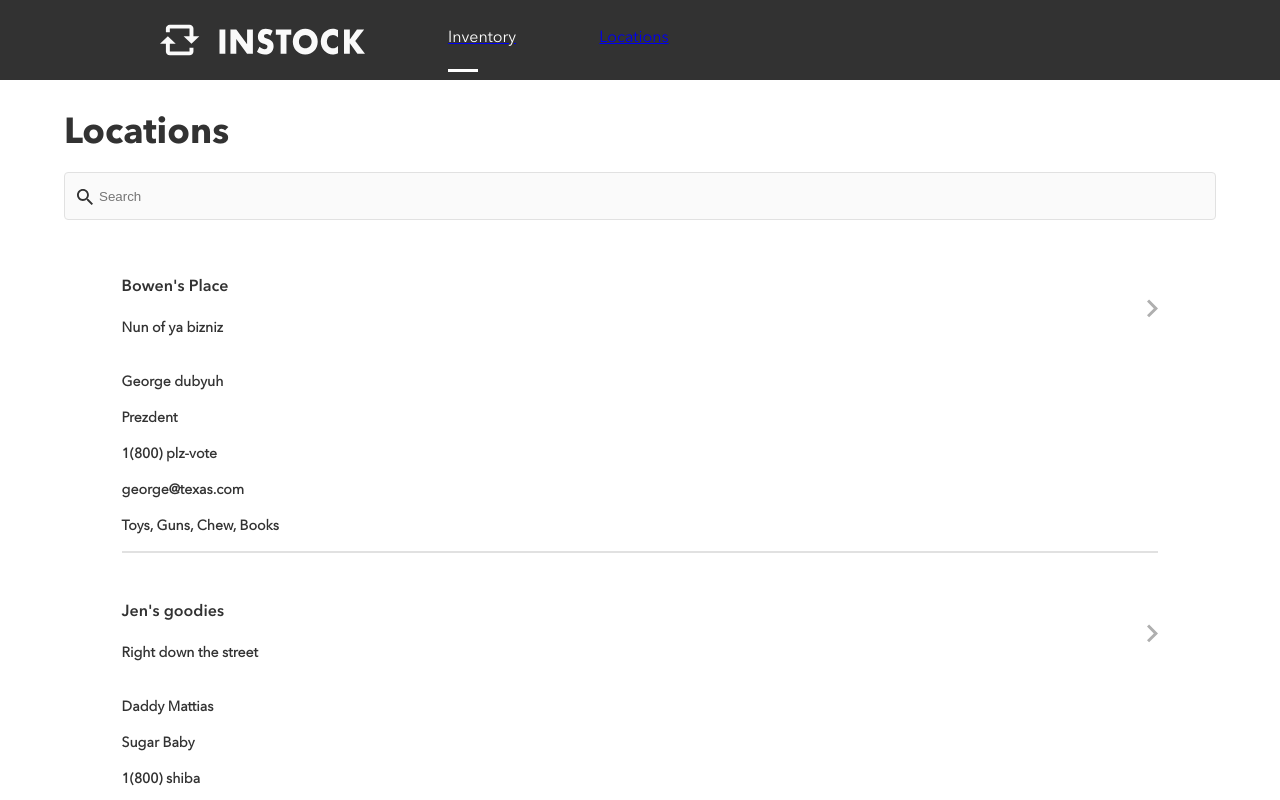
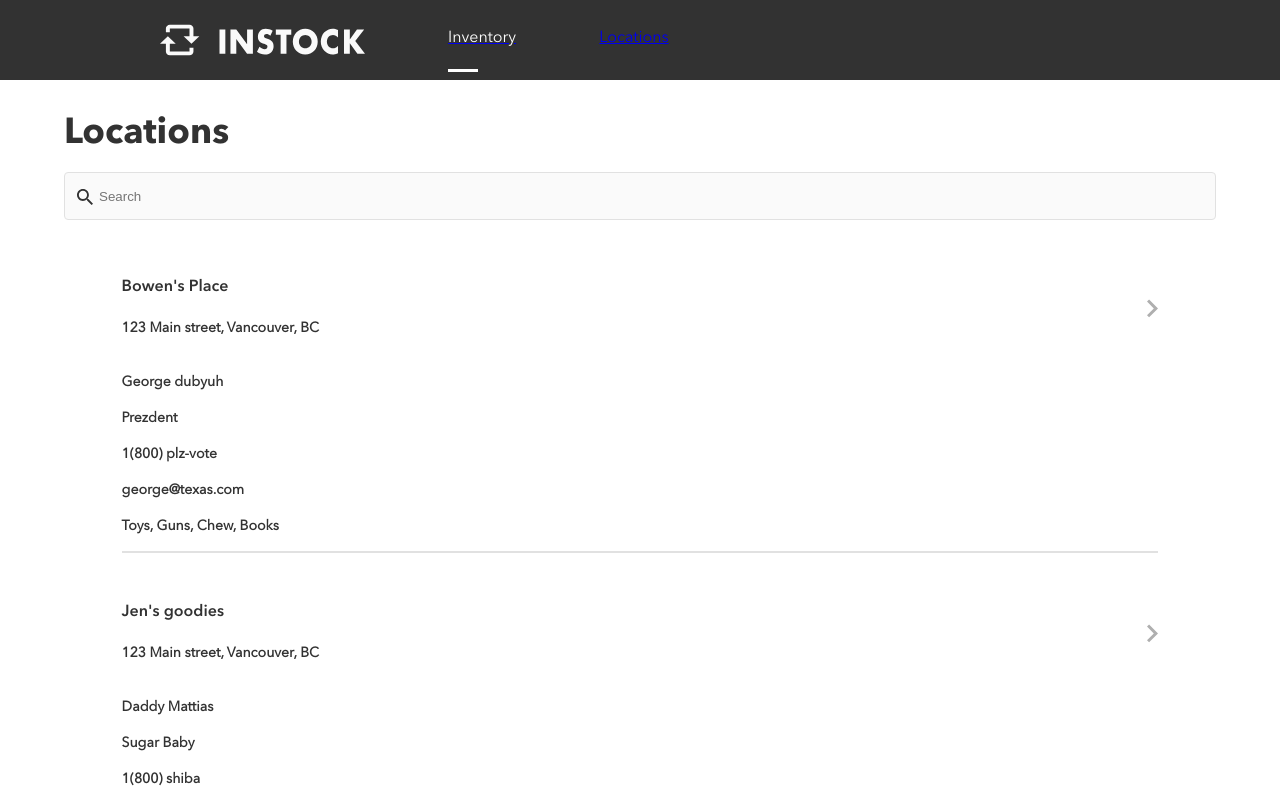
Before and after one commit to Jennormous/InStock, a React (Create React App) app in the folder client/: page /locations in a window 1280 px wide. Built offline with nearby package versions, Linux system fonts and the light colour scheme.

Commit message:
forgot to revise mock data in App.js - completed

```diff
--- a/client/src/App.js
+++ b/client/src/App.js
@@ -121,7 +121,11 @@ export default class App extends Component {
         {
           id: "1",
           warehouse: "Bowen's Place",
-          location: "Nun of ya bizniz",
+          country: "Canada",
+          province: "BC",
+          city: "Vancouver",
+          postal: "V6J 7K8",
+          address: "123 Main street",
           contact: "George dubyuh",
           title: "Prezdent",
           phone: "1(800) plz-vote",
@@ -131,7 +135,11 @@ export default class App extends Component {
         {
           id: "2",
           warehouse: "Jen's goodies",
-          location: "Right down the street",
+          country: "Canada",
+          province: "BC",
+          city: "Vancouver",
+          postal: "V6J 7K8",
+          address: "123 Main street",
           contact: "Daddy Mattias",
           title: "Sugar Baby",
           phone: "1(800) shiba",
@@ -141,7 +149,11 @@ export default class App extends Component {
         {
           id: "3",
           warehouse: "Samuel's Dump",
-          location: "the dump",
+          country: "Canada",
+          province: "BC",
+          city: "Vancouver",
+          postal: "V6J 7K8",
+          address: "123 Main street",
           contact: "Codee Palmer",
           title: "Garbage Boy",
           phone: "1(800) garbage",
--- a/client/src/components/Locations.js
+++ b/client/src/components/Locations.js
@@ -11,7 +11,9 @@ export default class Locations extends Component {
             <div className="locations__loc">
               <div className="locations__loc--text">
                 <h3 className="subheader">{location.warehouse}</h3>
-                <h4 className="para">{location.location}</h4>
+                <h4 className="para">
+                  {location.address}, {location.city}, {location.province}
+                </h4>
               </div>
               <img className="locations__loc--img" src={arRight} />
             </div>
```
